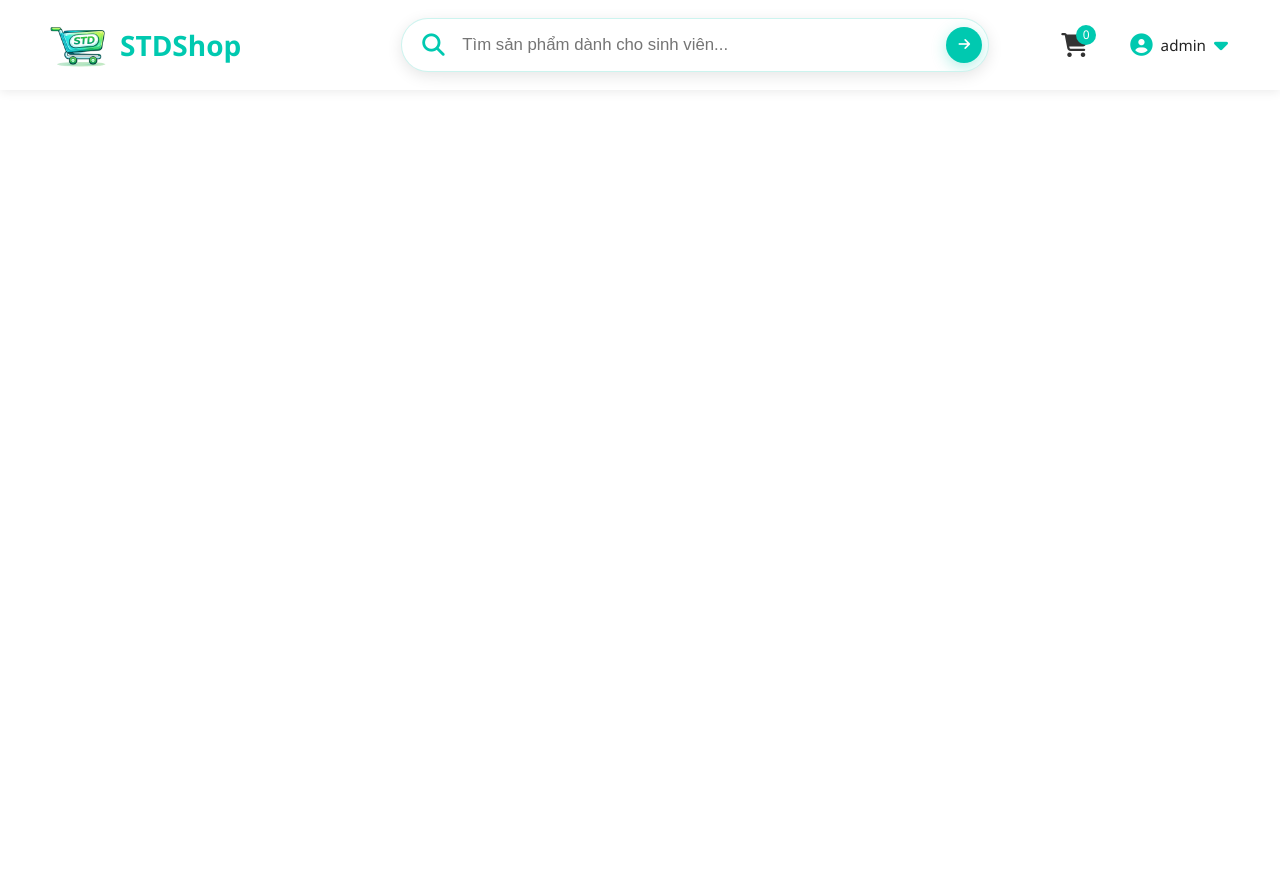
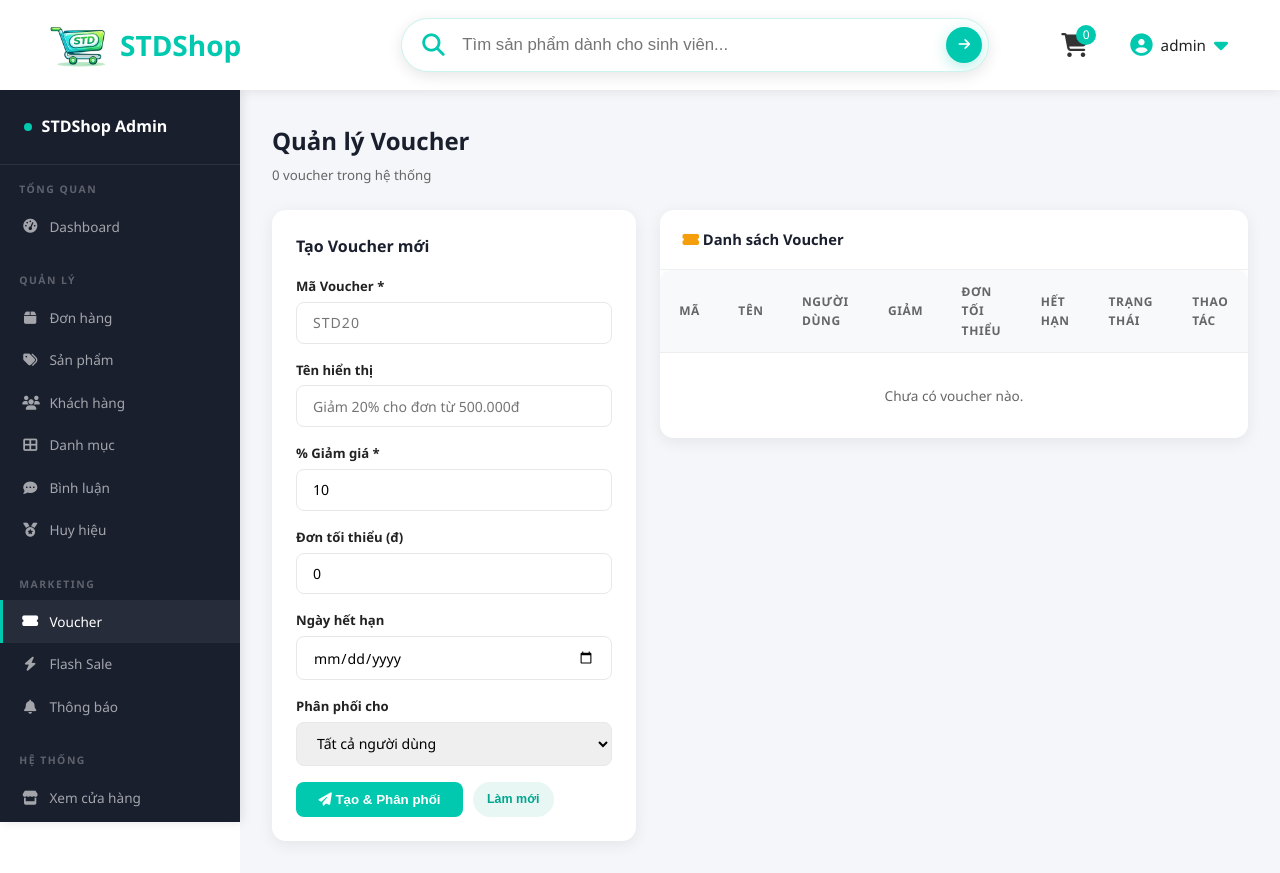
Before and after one commit to TheNext9999/STDshop, a Django app: page /admin-panel/vouchers/ in a window 1280 px wide. Before the commit the page ends 76 px from the top, so only its background shows below. Run offline with Django 5.2, Linux system fonts and the light colour scheme; a user stored in the database is signed in; data comes from the database, SQL or seed files in the repository; data that the repository does not hold is empty; some libraries are stand-ins or nearby versions.

Commit message:
refactor: improve layout and styles for voucher management page

```diff
--- a/static/css/admin_vouchers.css
+++ b/static/css/admin_vouchers.css
@@ -1,28 +1,41 @@
-  .admin-page{padding:0}.admin-layout{display:flex;min-height:calc(100vh - 68px)}
-  .admin-sidebar{width:240px;flex-shrink:0;background:#1a1f2e;display:flex;flex-direction:column;position:sticky;top:68px;height:calc(100vh - 68px);overflow-y:auto}
-  .admin-logo{padding:1.5rem;border-bottom:1px solid rgba(255,255,255,.08);font-family:'Playfair Display',serif;font-size:1rem;font-weight:700;color:#fff;display:flex;align-items:center;gap:.6rem}
-  .admin-logo .dot{width:8px;height:8px;border-radius:50%;background:var(--green-mid)}
-  .admin-nav-group{padding:1rem 0 .5rem}
-  .admin-nav-label{font-size:.65rem;text-transform:uppercase;letter-spacing:1.5px;font-weight:700;color:rgba(255,255,255,.3);padding:0 1.2rem .5rem}
-  .admin-nav-item{display:flex;align-items:center;gap:.7rem;padding:.65rem 1.2rem;font-size:.85rem;font-weight:500;color:rgba(255,255,255,.6);text-decoration:none;border-left:3px solid transparent;transition:all .25s ease}
-  .admin-nav-item:hover,.admin-nav-item.active{background:rgba(255,255,255,.06);color:#fff;border-left-color:var(--green-mid)}
-  .admin-nav-item i{width:16px;text-align:center}
-  .admin-content{flex:1;background:#f4f6f9;padding:2rem;overflow-y:auto}
-  .admin-panel{background:var(--white);border-radius:var(--radius);box-shadow:var(--shadow-sm);overflow:hidden;margin-bottom:1.5rem}
-  .admin-panel-header{padding:1.1rem 1.4rem;border-bottom:1px solid #f0f0f0;display:flex;align-items:center;justify-content:space-between}
-  .admin-panel-title{font-size:.92rem;font-weight:700;color:#1a1f2e;margin:0}
-  .btn-admin-sm{font-size:.78rem;font-weight:600;padding:.35rem .9rem;border-radius:30px;background:var(--green-light);color:var(--green-deep);border:none;cursor:pointer;text-decoration:none;transition:all .25s ease}
-  .btn-admin-sm:hover{background:var(--green-deep);color:#fff}
-  .btn-admin-sm.danger{background:#FEF2F2;color:#DC2626}
-  .btn-admin-sm.danger:hover{background:#DC2626;color:#fff}
-  .admin-table{width:100%;border-collapse:collapse}
-  .admin-table th{background:#f8f9fa;font-size:.75rem;text-transform:uppercase;letter-spacing:.6px;font-weight:700;color:var(--muted);padding:.75rem 1.2rem;text-align:left;border-bottom:1px solid #eee}
-  .admin-table td{padding:.85rem 1.2rem;font-size:.85rem;color:#333;border-bottom:1px solid #f5f5f5;vertical-align:middle}
-  .admin-table tr:last-child td{border-bottom:none}
-  .admin-table tr:hover td{background:#fafafa}
-  .form-card{background:var(--white);border-radius:var(--radius);box-shadow:var(--shadow-sm);padding:1.5rem;margin-bottom:1.5rem}
-  .form-card label{font-size:.82rem;font-weight:600;color:var(--charcoal);margin-bottom:.3rem;display:block}
-  .form-card .form-control{border:1.5px solid #e8e8e8;border-radius:var(--radius-sm);padding:.65rem 1rem;font-size:.88rem;width:100%;outline:none;transition:border-color .25s ease}
-  .form-card .form-control:focus{border-color:var(--green-deep)}
-  .btn-save{background:var(--green-deep);color:#fff;border:none;border-radius:var(--radius-sm);padding:.65rem 1.4rem;font-weight:700;cursor:pointer;transition:background .25s ease}
-  .btn-save:hover{background:var(--green-mid)}
+/* CSS riêng cho trang Quản lý Voucher. Phần layout/table chung nằm trong admin-common.css */
+
+.admin-vouchers-layout {
+    display: flex; flex-wrap: wrap; gap: 1.5rem;
+}
+.admin-vouchers-layout .col-form { flex: 1 1 320px; min-width: 280px; }
+.admin-vouchers-layout .col-table { flex: 2 1 500px; min-width: 320px; }
+
+.form-card {
+    background: #fff; border-radius: 14px;
+    box-shadow: 0 4px 16px rgba(0,0,0,0.07);
+    padding: 1.5rem;
+    box-sizing: border-box;
+}
+.form-card h6 { font-weight: 700; margin: 0 0 1rem; font-size: 1rem; color: #1a1f2e; }
+.form-card label { font-size: .82rem; font-weight: 600; color: #222; margin-bottom: .3rem; display: block; }
+.form-card .form-group { margin-bottom: 1rem; }
+.form-card .form-control {
+    border: 1.5px solid #e8e8e8; border-radius: 8px;
+    padding: .65rem 1rem; font-size: .88rem;
+    width: 100%; outline: none;
+    font-family: inherit;
+    box-sizing: border-box;
+    transition: border-color 0.2s ease;
+}
+.form-card .form-control:focus { border-color: var(--primary); }
+.btn-save {
+    background: var(--primary); color: #fff;
+    border: none; border-radius: 8px;
+    padding: .65rem 1.4rem; font-weight: 700;
+    cursor: pointer;
+    transition: background 0.2s ease;
+}
+.btn-save:hover { background: var(--primary-dark); }
+
+.form-message {
+    border-radius: 8px; font-size: .88rem;
+    padding: .7rem 1rem; margin-bottom: 1rem;
+}
+.form-message.success { background: #e8f7f4; color: var(--primary-dark); }
+.form-message.error { background: #FEF2F2; color: #DC2626; }
--- a/templates/shop/admin/admin_vouchers.html
+++ b/templates/shop/admin/admin_vouchers.html
@@ -1,91 +1,69 @@
-{% extends 'shop/base.html' %}
-{% load static %}
+{% extends "shop/base.html" %}
+{% load static shop_filters %}
 
-{% block main-content %}
+{% block title %}Quản lý Voucher - STDShop Admin{% endblock %}
+
 {% block extra_css %}
+<link rel="stylesheet" href="{% static 'css/admin-common.css' %}" />
 <link rel="stylesheet" href="{% static 'css/admin_vouchers.css' %}" />
 {% endblock %}
 
+{% block content %}
 <div class="admin-page">
   <div class="admin-layout">
 
-    <!-- Sidebar -->
-    <aside class="admin-sidebar">
-      <div class="admin-logo"><div class="dot"></div> SDT Admin</div>
-      <div class="admin-nav-group">
-        <div class="admin-nav-label">Tổng quan</div>
-        <a href="{% url 'admin_dashboard' %}"    class="admin-nav-item"><i class="fas fa-tachometer-alt"></i> Dashboard</a>
-      </div>
-      <div class="admin-nav-group">
-        <div class="admin-nav-label">Quản lý</div>
-        <a href="{% url 'admin_orders' %}"       class="admin-nav-item"><i class="fas fa-box"></i> Đơn hàng</a>
-        <a href="{% url 'admin_products' %}"     class="admin-nav-item"><i class="fas fa-tags"></i> Sản phẩm</a>
-        <a href="{% url 'admin_users' %}"        class="admin-nav-item"><i class="fas fa-users"></i> Khách hàng</a>
-        <a href="{% url 'admin_categories' %}"   class="admin-nav-item"><i class="fas fa-th-large"></i> Danh mục</a>
-        <a href="{% url 'admin_reviews' %}" class="admin-nav-item"><i class="fas fa-comment-dots"></i> Bình luận</a>
-      </div>
-      <div class="admin-nav-group">
-        <div class="admin-nav-label">Marketing</div>
-        <a href="{% url 'admin_vouchers' %}"     class="admin-nav-item active"><i class="fas fa-ticket-alt"></i> Voucher</a>
-        <a href="{% url 'admin_flash_sale' %}"   class="admin-nav-item"><i class="fas fa-bolt"></i> Flash Sale</a>
-        <a href="{% url 'admin_notifications' %}" class="admin-nav-item"><i class="fas fa-bell"></i> Thông báo</a>
-      </div>
-      <div class="admin-nav-group">
-        <a href="{% url 'home' %}"   class="admin-nav-item"><i class="fas fa-store"></i> Xem cửa hàng</a>
-        <a href="{% url 'logout' %}" class="admin-nav-item" style="color:#f87171;"><i class="fas fa-sign-out-alt"></i> Đăng xuất</a>
-      </div>
-    </aside>
+    {% include "shop/admin/_sidebar.html" with active="vouchers" %}
 
     <!-- Content -->
     <main class="admin-content">
 
-      <div style="display:flex;align-items:center;justify-content:space-between;margin-bottom:1.5rem;flex-wrap:wrap;gap:1rem;">
+      <div class="admin-page-header">
         <div>
-          <h1 style="font-family:'Playfair Display',serif;font-size:1.5rem;font-weight:700;color:#1a1f2e;margin:0;">Quản lý Voucher</h1>
-          <p style="font-size:.83rem;color:var(--muted);margin:.3rem 0 0;">{{ vouchers|length }} voucher trong hệ thống</p>
+          <h1 class="admin-page-title">Quản lý Voucher</h1>
+          <p class="admin-page-sub">{{ vouchers|length }} voucher trong hệ thống</p>
         </div>
       </div>
 
       {% for msg in messages %}
-      <div class="alert alert-{% if msg.tags == 'error' %}danger{% else %}success{% endif %} mb-3" style="border-radius:var(--radius-sm);font-size:.88rem;">{{ msg }}</div>
+      <div class="form-message {% if msg.tags == 'error' %}error{% else %}success{% endif %}">{{ msg }}</div>
       {% endfor %}
 
-      <div class="row g-3">
+      <div class="admin-vouchers-layout">
 
         <!-- Form tạo voucher mới -->
-        <div class="col-lg-4">
+        <div class="col-form">
           <div class="form-card">
-            <h6 style="font-family:'Playfair Display',serif;font-weight:700;margin-bottom:1rem;" id="form-title">Tạo Voucher mới</h6>
+            <h6 id="form-title">Tạo Voucher mới</h6>
             <form method="post" action="{% url 'admin_vouchers' %}" id="voucher-form">
               {% csrf_token %}
               <input type="hidden" name="action" value="save">
               <input type="hidden" name="voucher_id" id="voucher-id" value="">
 
-              <div class="mb-3">
+              <div class="form-group">
                 <label>Mã Voucher *</label>
                 <input class="form-control" type="text" name="code" id="v-code"
                        placeholder="STD20" required style="text-transform:uppercase;letter-spacing:1px;">
               </div>
-              <div class="mb-3">
+              <div class="form-group">
                 <label>Tên hiển thị</label>
                 <input class="form-control" type="text" name="name" id="v-name"
-                       placeholder="Giảm 20% cho đơn từ $50">
+                       placeholder="Giảm 20% cho đơn từ 500.000đ">
               </div>
-              <div class="mb-3">
+              <div class="form-group">
                 <label>% Giảm giá *</label>
                 <input class="form-control" type="number" name="discount" id="v-discount"
                        min="1" max="100" value="10" required>
               </div>
-              <div class="mb-3">
-                <label>Đơn tối thiểu ($)</label>
+              <div class="form-group">
+                <label>Đơn tối thiểu (đ)</label>
                 <input class="form-control" type="number" name="min_order" id="v-min"
-                       min="0" step="0.01" value="0">
+                       min="0" step="1000" value="0">
               </div>
-              <div class="mb-3">
+              <div class="form-group">
                 <label>Ngày hết hạn</label>
                 <input class="form-control" type="date" name="expiry" id="v-expiry">
               </div>
-              <div class="mb-3">
+              <div class="form-group">
                 <label>Phân phối cho</label>
                 <select class="form-control" name="target" id="v-target">
                   <option value="all">Tất cả người dùng</option>
@@ -96,7 +74,7 @@
               </div>
 
               <div style="display:flex;gap:.6rem;">
-                <button type="submit" class="btn-save"><i class="fas fa-paper-plane me-1"></i>Tạo &amp; Phân phối</button>
+                <button type="submit" class="btn-save"><i class="fas fa-paper-plane"></i> Tạo &amp; Phân phối</button>
                 <button type="button" class="btn-admin-sm" onclick="resetForm()">Làm mới</button>
               </div>
             </form>
@@ -104,10 +82,10 @@
         </div>
 
         <!-- Bảng danh sách voucher -->
-        <div class="col-lg-8">
+        <div class="col-table">
           <div class="admin-panel">
             <div class="admin-panel-header">
-              <h3 class="admin-panel-title"><i class="fas fa-ticket-alt me-2" style="color:var(--amber);"></i>Danh sách Voucher</h3>
+              <h3 class="admin-panel-title"><i class="fas fa-ticket-alt" style="color:#f59e0b;"></i> Danh sách Voucher</h3>
             </div>
             <div style="overflow-x:auto;">
               <table class="admin-table">
@@ -127,18 +105,18 @@
                   {% for v in vouchers %}
                   <tr>
                     <td>
-                      <code style="font-size:.82rem;background:var(--green-light);color:var(--green-deep);padding:.2rem .6rem;border-radius:4px;font-weight:700;">{{ v.code }}</code>
+                      <code style="font-size:.82rem;background:#e8f7f4;color:var(--primary-dark);padding:.2rem .6rem;border-radius:4px;font-weight:700;">{{ v.code }}</code>
                     </td>
                     <td>{{ v.name|default:"—" }}</td>
                     <td>{{ v.user.username }}</td>
-                    <td><strong style="color:var(--amber);">-{{ v.discount }}%</strong></td>
-                    <td>${{ v.min_order|floatformat:0 }}</td>
+                    <td><strong style="color:#f59e0b;">-{{ v.discount }}%</strong></td>
+                    <td>{{ v.min_order|vnd }}</td>
                     <td>{{ v.expiry|date:"d/m/Y"|default:"Không giới hạn" }}</td>
                     <td>
                       {% if v.is_used %}
                       <span style="font-size:.75rem;background:#f0f0f0;color:#999;padding:.2rem .6rem;border-radius:30px;font-weight:700;">Đã dùng</span>
                       {% else %}
-                      <span style="font-size:.75rem;background:var(--green-light);color:var(--green-deep);padding:.2rem .6rem;border-radius:30px;font-weight:700;">Còn hiệu lực</span>
+                      <span style="font-size:.75rem;background:#e8f7f4;color:var(--primary-dark);padding:.2rem .6rem;border-radius:30px;font-weight:700;">Còn hiệu lực</span>
                       {% endif %}
                     </td>
                     <td>
@@ -152,7 +130,7 @@
                     </td>
                   </tr>
                   {% empty %}
-                  <tr><td colspan="8" style="text-align:center;color:var(--muted);padding:2rem;">Chưa có voucher nào.</td></tr>
+                  <tr><td colspan="8" style="text-align:center;color:#666;padding:2rem;">Chưa có voucher nào.</td></tr>
                   {% endfor %}
                 </tbody>
               </table>
@@ -164,7 +142,10 @@
     </main>
   </div>
 </div>
+{% endblock %}
 
+{% block extra_js %}
+{{ block.super }}
 <script>
   document.getElementById('v-code').addEventListener('input', function() {
     this.value = this.value.toUpperCase();
@@ -176,4 +157,5 @@
   }
 </script>
 {% endblock %}
+
 {% block site_footer %}{% endblock %}
```
